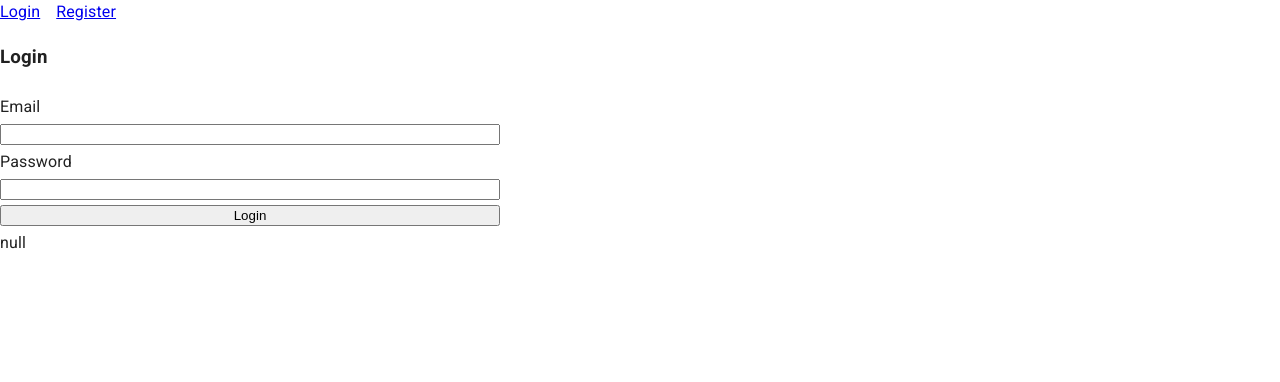
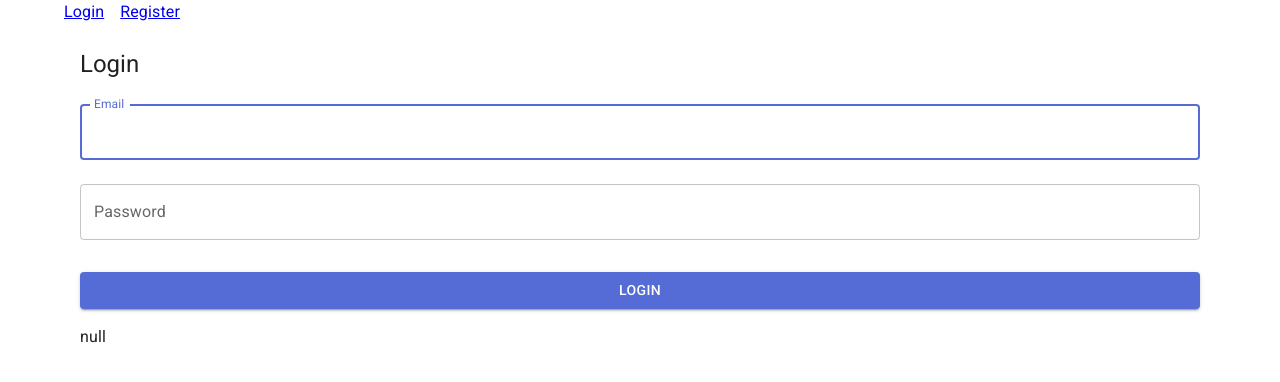
Before and after one commit to Darkmift/travel-app, a React (Vite) app in the folder client/: page /login in a window 1280 px wide. Shown: the top 382 px of the page. Built offline with nearby package versions, Linux system fonts and the light colour scheme; what simple-zustand-devtools would draw is missing.

Commit message:
[main] mui form,layout,snackbar

```diff
--- a/client/src/layout/Layout.tsx
+++ b/client/src/layout/Layout.tsx
@@ -2,6 +2,9 @@ import { Link, Outlet } from '@tanstack/react-router';
 import { useEffect, useState } from 'react';
 import styled from 'styled-components';
 import { useAuthStore } from '../store/auth.store';
+import { Box, Container } from '@mui/material';
+import AppSnackBar from '../components/AppSanckBar';
+import { useSnackbarStore } from '../store/snackbar.store';
 
 type Props = { className?: string };
 type LinkMeta = { to: string; name: string; show: boolean };
@@ -9,6 +12,7 @@ type LinkMeta = { to: string; name: string; show: boolean };
 const Layout = (props: Props) => {
   const user = useAuthStore((state) => state.user);
   const isRoleAdmin = useAuthStore((state) => state.isRoleAdmin());
+  const open = useSnackbarStore((state) => state.open);
 
   const [links, setLinks] = useState<LinkMeta[]>([]);
 
@@ -17,12 +21,13 @@ const Layout = (props: Props) => {
       { to: '/', name: 'Home', show: !!user && !isRoleAdmin },
       { to: '/login', name: 'Login', show: !user },
       { to: '/register', name: 'Register', show: !user },
+      { to: '/logout', name: 'Sign out', show: !!user },
     ]);
   }, [user, isRoleAdmin]);
 
   return (
-    <div className={props.className}>
-      <div className="links">
+    <Container className={props.className}>
+      <Box className="links">
         {links
           .filter((link) => link.show)
           .map((link) => (
@@ -30,9 +35,11 @@ const Layout = (props: Props) => {
               {link.name}
             </Link>
           ))}
-      </div>
+      </Box>
       <Outlet />
-    </div>
+
+      {open && <AppSnackBar />}
+    </Container>
   );
 };
 
--- a/client/src/pages/Login.tsx
+++ b/client/src/pages/Login.tsx
@@ -1,8 +1,14 @@
 import { useForm } from 'react-hook-form';
 import { yupResolver } from '@hookform/resolvers/yup';
 import * as yup from 'yup';
-import styled from 'styled-components';
-import { useAuthStore } from '../store/auth.store'; // Import the useAuthStore
+import { useAuthStore } from '../store/auth.store';
+
+import TextField from '@mui/material/TextField';
+import Button from '@mui/material/Button';
+import Box from '@mui/material/Box';
+import Typography from '@mui/material/Typography';
+import { useNavigate } from '@tanstack/react-router';
+import { useSnackbarStore } from '../store/snackbar.store';
 
 type LoginFormInputs = {
   email: string;
@@ -16,55 +22,66 @@ const schema = yup
   })
   .required();
 
-type Props = { className?: string };
+const Login = () => {
+  const handleOpen = useSnackbarStore((state) => state.handleOpen);
 
-const Login = (props: Props) => {
+  const login = useAuthStore((state) => state.login);
+  const user = useAuthStore((state) => state.user);
+
+  const navigate = useNavigate();
+
   const {
     register,
     handleSubmit,
     formState: { errors },
   } = useForm<LoginFormInputs>({ resolver: yupResolver(schema) });
 
-  const login = useAuthStore((state) => state.login); // Get the login method from the auth store
-  const user = useAuthStore((state) => state.user); // Get the login method from the auth store
-
   const onSubmit = async (data: LoginFormInputs) => {
     try {
-      await login(data.email, data.password); // Use the login method from the auth store
-      console.log('Logged in successfully');
+      await login(data.email, data.password);
+      handleOpen({ message: 'Logged in successfully', severity: 'success' });
+      await setTimeout(() => {}, 1000);
+      navigate({ to: '/' });
     } catch (error) {
       console.error('Error logging in:', error);
+      handleOpen({ message: `Login failed: ${(error as Error).message}`, severity: 'error' });
     }
   };
 
   return (
-    <form className={props.className} onSubmit={handleSubmit(onSubmit)}>
-      <h3>Login</h3>
-      <div className="input-wrapper">
-        <label htmlFor="email">Email</label>
-        <input type="email" {...register('email')} />
-        {errors.email && <span>{errors.email.message}</span>}
+    <Box component="form" onSubmit={handleSubmit(onSubmit)} noValidate sx={{ mt: 1, p: 2 }}>
+      <Typography variant="h5" gutterBottom component="div">
+        Login
+      </Typography>
+      <TextField
+        margin="normal"
+        fullWidth
+        id="email"
+        label="Email"
+        autoComplete="email"
+        autoFocus
+        {...register('email')}
+        error={!!errors.email}
+        helperText={errors.email?.message}
+      />
+      <TextField
+        margin="normal"
+        fullWidth
+        label="Password"
+        type="password"
+        id="password"
+        autoComplete="current-password"
+        {...register('password')}
+        error={!!errors.password}
+        helperText={errors.password?.message}
+      />
+      <Button type="submit" fullWidth variant="contained" sx={{ mt: 3, mb: 2 }}>
+        Login
+      </Button>
 
-        <label htmlFor="password">Password</label>
-        <input type="password" {...register('password')} />
-        {errors.password && <span>{errors.password.message}</span>}
-      </div>
-      <input type="submit" value="Login" />
       {JSON.stringify(user, null, 2)}
-    </form>
+    </Box>
   );
 };
 
-const StyledLogin = styled(Login)`
-  display: flex;
-  flex-direction: column;
-  max-width: 500px;
-  .input-wrapper {
-    display: flex;
-    flex-direction: column;
-    gap: 5px;
-  }
-  gap: 5px;
-`;
-
-export default StyledLogin;
+export default Login;
```
